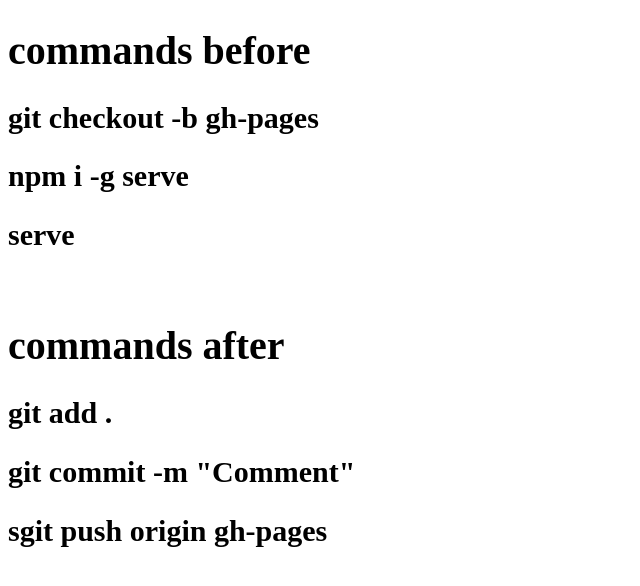
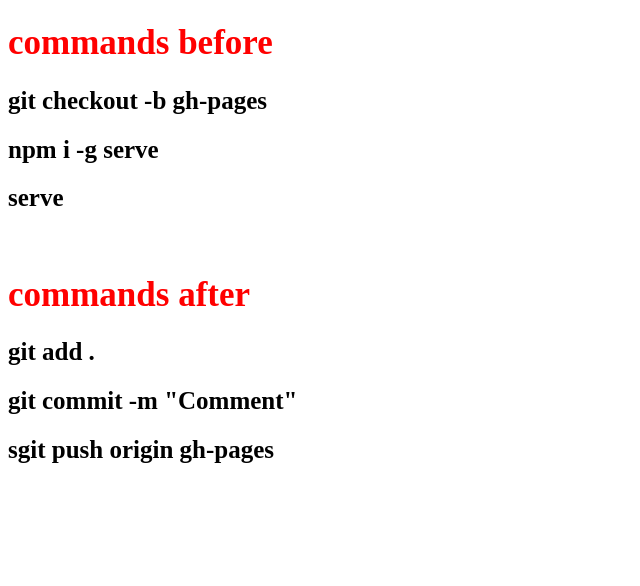
Before and after one commit to chapaisnoopi/commands, a plain HTML site: page index.html in a window 1280 px wide. Shown: the whole page, without its empty margins (0-640 px from the left). Drawn offline with Linux system fonts and the light colour scheme.

Commit message:
Update index.css

```diff
--- a/index.css
+++ b/index.css
@@ -1,7 +1,9 @@
 h1 {
-    font-size: 40px;
+    font-size: 35px;
+    color: red;
+    font-weight: bold;
 }
 
 h2 {
-    font-size: 30px;
+    font-size: 25px;
 }
```
